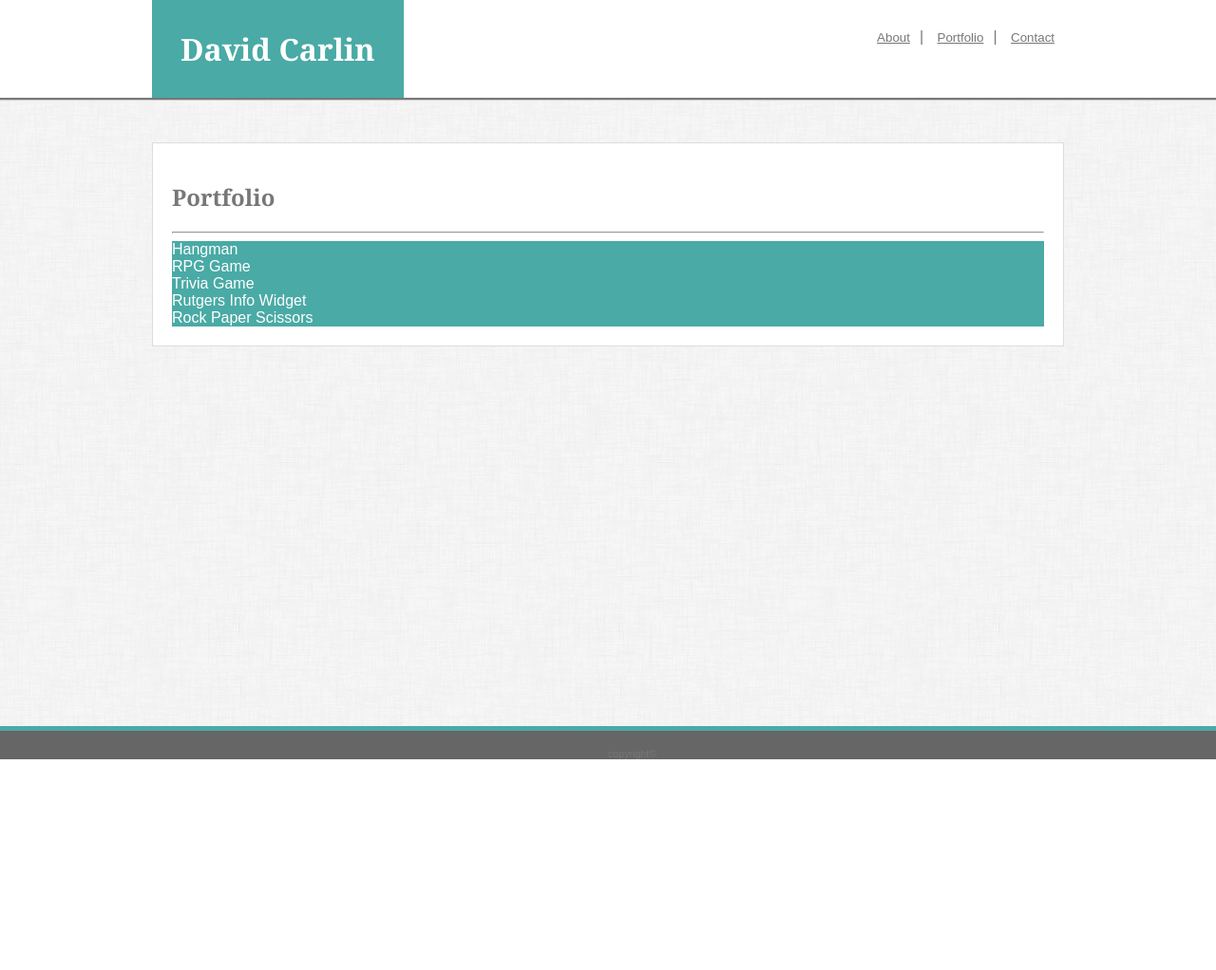
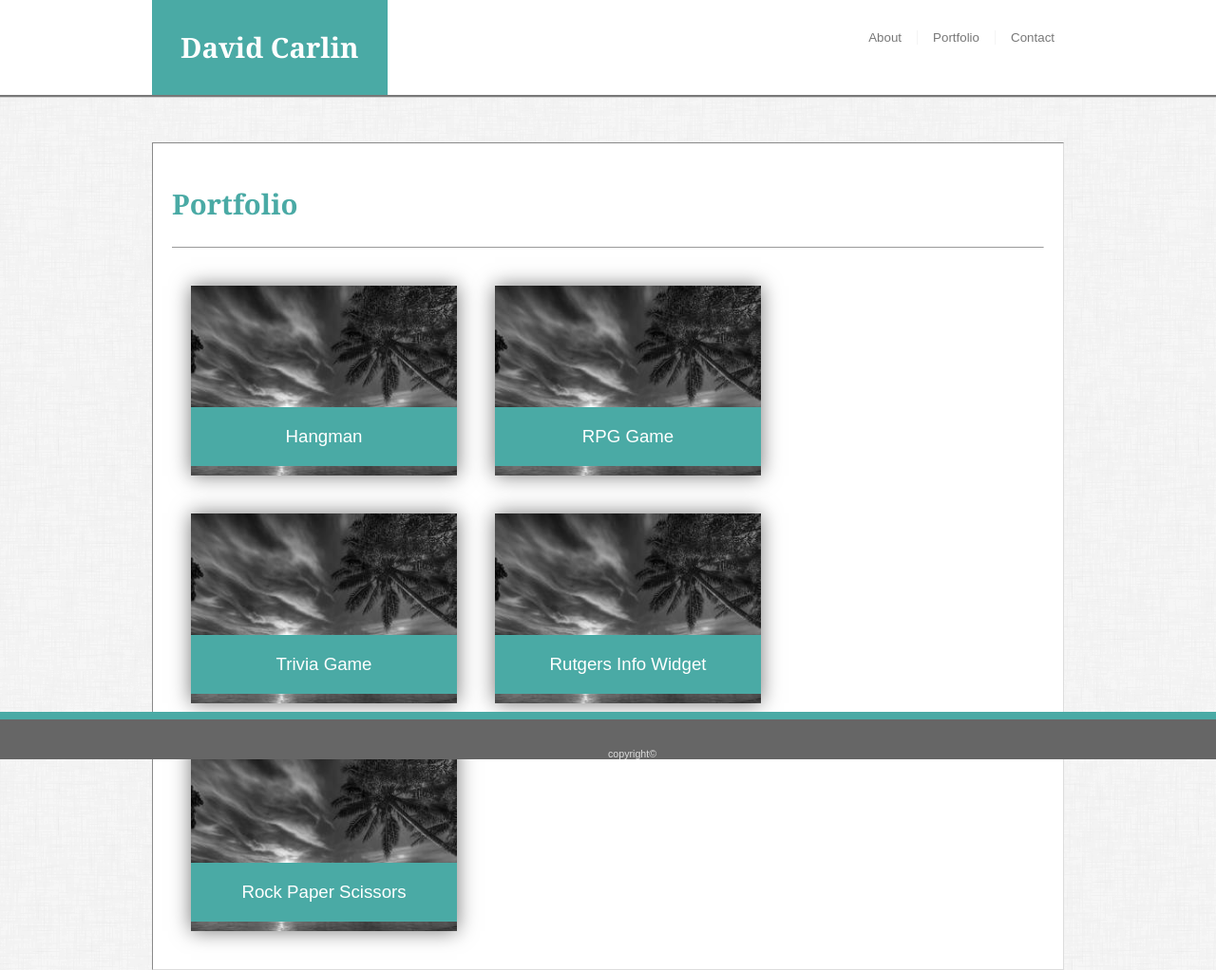
Before and after one commit to dscarlin/Basic-Portfolio, a plain HTML site: page portfolio.html in a window 1280 px wide. Shown: the top 1022 px of the page at 95% size. Before the commit the page ends 800 px from the top, so only its background shows below. Drawn offline with Linux system fonts and the light colour scheme.

Commit message:
just need to add some content

```diff
--- a/assets/css/style.css
+++ b/assets/css/style.css
@@ -3,23 +3,23 @@
 }
 body {
     background-image: url("../images/dust_scratches.png");
-    margin:auto;
     color: #777777;
     font-family: 'Arial', 'Helvetica Neue', Helvetica, sans-serif;
 }
 h1, h2 {
     font-family:'Georgia', Times, Times New Roman, serif;
+    color: #4aaaa5;
+    font-size: 22pt;
 }
 header {
     background-color: #ffffff;
-    margin: 0;
     border-bottom-style: groove;
     border-color: #cccccc;
-    position: fixed;
     position: fixed;
     top: 0;
     right: 0;
     left: 0;
+    z-index: 1;
 }
 .header-bar, section{
     background-color: #ffffff;
@@ -28,11 +28,15 @@ header {
 }
 section{
     border: 1px #dddddd solid;
+    border-style: inset;
     margin-top: 150px;
+    margin-bottom: 150px;
     padding: 20px;
+    overflow: auto;
+    font-size: 14pt;
+
 }
 h1 {
-    background-color: #4aaaa5;
     padding: 30px;
     margin: 0px;
     display: inline-block;
@@ -43,10 +47,12 @@ h1 {
 }
 a {
     margin: 10px;
-    display: inline;
     color: #777777;
     font-size:10pt;
-
+    text-decoration:none
+}
+a:hover {
+    text-decoration: underline;
 }
 img {
     float: left;
@@ -62,35 +68,93 @@ footer {
     bottom: 0;
     right: 0;
     left: 0;
-    height: 30px;
+    height: 50px;
     justify-content: baseline;
     text-align: center;
+    border-top: 8px solid #4aaaa5
 }
 footer span{
     position: absolute;
     bottom: 0;
-    color: #777777;
+    color: #dddddd;
     font-size: 8pt;
-
 }
-.line {
-    background-color:#4aaaa5;
-    position: fixed;
-    bottom: 0;
-    right: 0;
-    left: 0;
-    height: 35px
+.fade {
+    color: #f5f5f5;
 }
 .reverse {
     background-color:#4aaaa5;
     color: #ffffff;
 }
 .banner {
-    width: 100%
+    width: 100%;
+    position: absolute;
+    bottom: 10px;
+    padding: 20px;
+    text-align: center;
+    font-size: 14pt;
 }
-input {
-    width: 100%
+input, textarea{
+    width: 100%;
+    margin: 5px 0px 20px 0px;
+    line-height: 150%;
+    font-size: 12pt;
+    padding-left: 10px;
+}
+textarea {
+    padding-right: 10px;
+    height: 200px;
+    display: flex
+}
+.block{
+   width: 280px;
+   height: 200px;
+   float: left;
+   margin: 20px;
+   position: relative;
+   box-shadow: 0 0 20px;
+
+}
+.block:hover {
+    border-style: outset;
+    border: 3px solid;
+    border-color: #4aaaa5;
+    cursor: pointer;
+    box-shadow: 0 0 50px;
+
+
 }
 #hangman{
-    background-image: url("../images/dave.JPG")
+    background-image: url("../images/dummy.JPG");
+    background-size: 100%
 }
+#rpg-game{
+    background-image: url("../images/dummy.JPG");
+    background-size: 100%
+}
+#trivia-game{
+    background-image: url("../images/dummy.JPG");
+    background-size: 100%
+}
+#info-widget{
+    background-image: url("../images/dummy.JPG");
+    background-size: 100%
+}
+#rock-paper-scissors{
+    background-image: url("../images/dummy.JPG");
+    background-size: 100%
+}
+hr {
+    border-bottom: 0px;
+    margin: 20px 0px;
+}
+
+button{
+    border: none;
+    padding: 10px 20px;
+    font-size: 12pt;
+}
+
+textarea{
+    -webkit-appearance: textfield;
+}
--- a/portfolio.html
+++ b/portfolio.html
@@ -13,8 +13,10 @@
         <div class="header-bar">
         <h1 class="reverse">David Carlin</h1>
         <div class="link-container">
-        <a href="index.html">About</a>|
-        <a href="portfolio.html">Portfolio</a>|
+        <a href="index.html">About</a>
+            <span class="fade">|</span>
+        <a href="portfolio.html">Portfolio</a>
+            <span class="fade">|</span>
         <a href="contact.html">Contact</a>
         </div>
         </div>
@@ -23,14 +25,13 @@
         <div>
             <h2>Portfolio</h2>
             <hr>
-            <div id="hangman"><div class="reverse banner">Hangman</div></div>
-            <div id="rpg-game"><div class="reverse banner">RPG Game</div></div>
-            <div id="trivia-game"><div class="reverse banner">Trivia Game</div></div>
-            <div id="info-widget"><div class="reverse banner">Rutgers Info Widget</div></div>
-            <div id="rock-paper-scissors"><div class="reverse banner">Rock Paper Scissors</div></div>
+            <div class="block" id="hangman"><div class="reverse banner">Hangman</div></div>
+            <div class="block" id="rpg-game"><div class="reverse banner">RPG Game</div></div>
+            <div class="block" id="trivia-game"><div class="reverse banner">Trivia Game</div></div>
+            <div class="block" id="info-widget"><div class="reverse banner">Rutgers Info Widget</div></div>
+            <div class="block" id="rock-paper-scissors"><div class="reverse banner">Rock Paper Scissors</div></div>
         </div>
     </section>
-    <div class="reverse line"></div>
     <footer>
         <span>copyright©</span>
     </footer>
```
Also changed, not shown: contact.html (+8 -7 lines), index.html (+4 -3 lines), assets/images/dummy.jpg (added).
